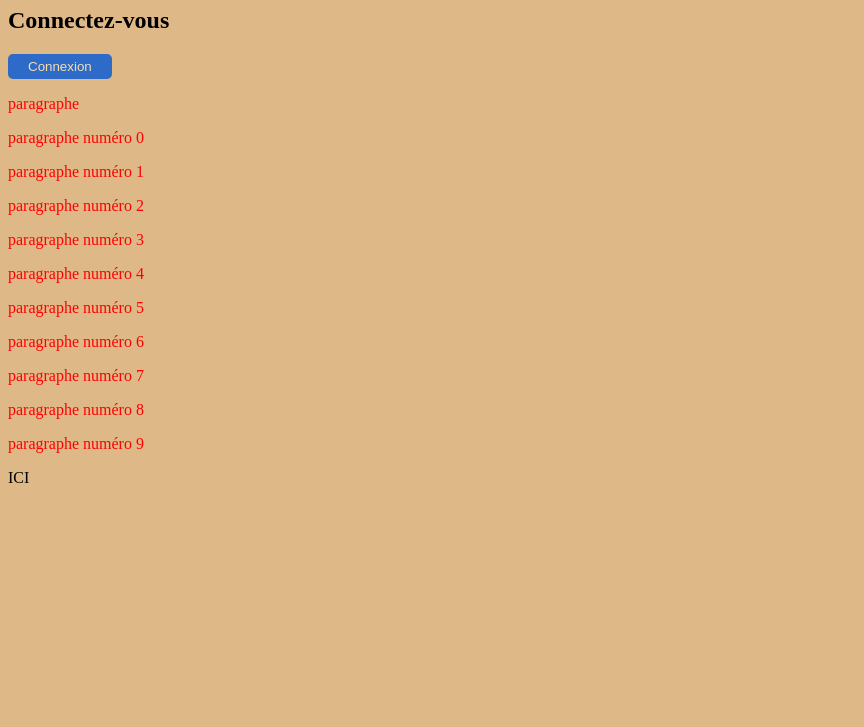
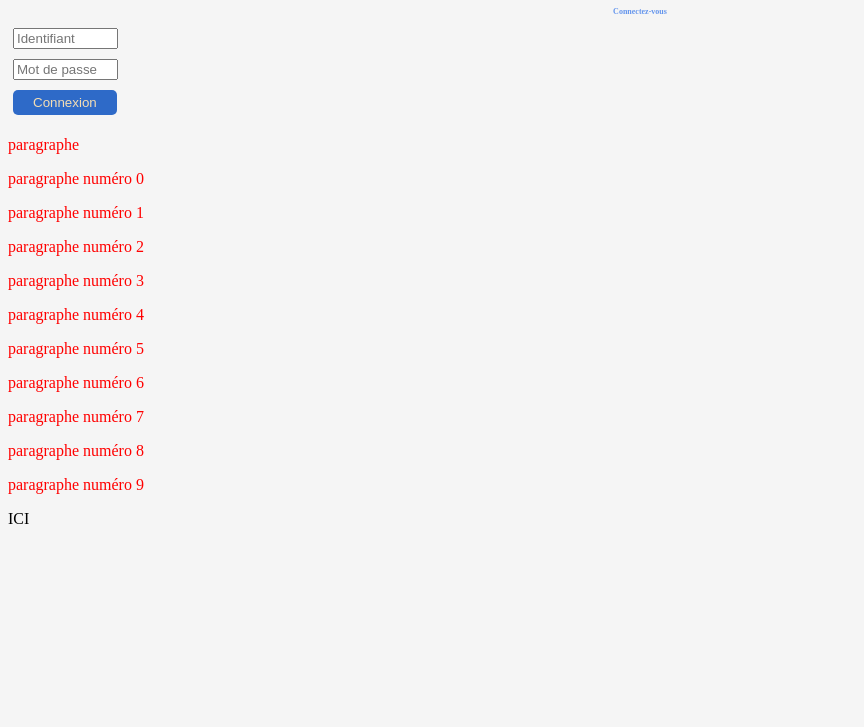
Before and after one commit to Entropie67/introJS2022, a plain HTML site: page index.html in a window 1280 px wide. Shown: the part 73-800 px from the top of the page, without its empty margins (0-864 px from the left). Drawn offline with Linux system fonts and the light colour scheme.

Commit message:
formulaire de connexion

```diff
--- a/index.html
+++ b/index.html
@@ -6,11 +6,17 @@
         <title>EcoleDirecte</title>
     </head>
     <body>
-        <h1>Ceci est mon jeu en ligne</h1>
+        <h1>Ecole directe</h1>
         <h2>Connectez-vous</h2>
-        <div id="identification">
+        <form id="identification">
+            <input type="text" id="name" name="name"
+                   placeholder="Identifiant" required
+                   minlength="4" maxlength="8" size="10"> </br>
+            <input type="text" id="name" placeholder="Mot de passe"
+                   name="name" required
+                   minlength="4" maxlength="8" size="10"> </br>
             <button id="connexion" type="button">Connexion</button>
-        </div>
+        </form>
         <div id="main">
             <!-- Ici on va s'amuser -->
         </div>
--- a/script.js
+++ b/script.js
@@ -27,7 +27,7 @@ for (let i=0; i<10; i++){
 // Changer du style en js
 bloc.style.color = "red";
 
-let identification = document.querySelector("#identification");
+let identification = document.querySelector("#connexion");
 identification.addEventListener("click", (evt => {
     alert("coucou");
 }));
--- a/style.css
+++ b/style.css
@@ -1,10 +1,16 @@
 body {
-    background-color: burlywood;
+    background-color: whitesmoke;
 }
 
 h1{
     text-align: center;
     color: blueviolet;
+}
+
+h2 {
+    color: cornflowerblue;
+    font-size: 50%;
+    text-align: center;
 }
 
 #connexion {
@@ -13,4 +19,8 @@ h1{
     border-radius: 5px;
     border: #2e6ac8;
     padding: 5px 20px 5px 20px;
+    margin: 5px;
 }
+input {
+    margin: 5px;
+}
```
